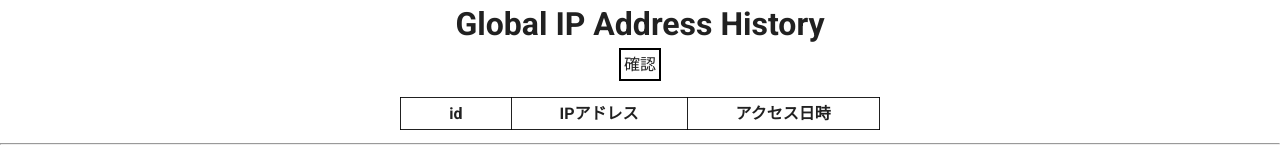
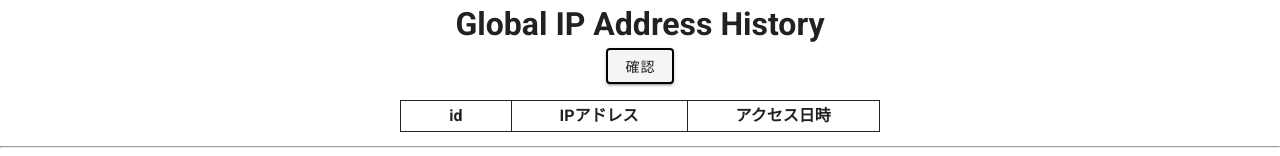
Before and after one commit to kubotama/glipah, a Vue app: page / in a window 1280 px wide. Shown: the top 156 px of the page. Built offline with nearby package versions, Linux system fonts and the light colour scheme.

Commit message:
確認ボタンをv-btnに変更する Fixes #38

```diff
--- a/src/components/GlipahUi.vue
+++ b/src/components/GlipahUi.vue
@@ -2,9 +2,13 @@
   <div>
     <header><h1>Global IP Address History</h1></header>
     <div class="button-row">
-      <button @click="onButtonClick" id="buttonClick" class="button-click">
+      <v-btn
+        @click.native="onButtonClick"
+        id="buttonClick"
+        class="button-click"
+      >
         確認
-      </button>
+      </v-btn>
     </div>
     <div>
       <table id="ipHistory">
@@ -207,9 +211,8 @@ h1 {
 .button-row {
   text-align: center;
 }
-#buttonClick {
+.button-click {
   border-style: solid;
-  padding: 2pt;
 }
 .button-privacy {
   margin-left: auto;
```
